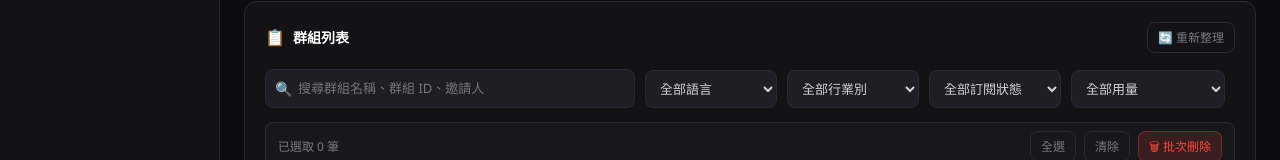
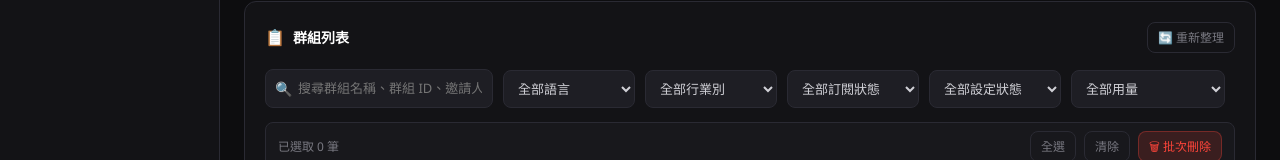
Before and after one commit to chung38/line-bot-project, a website: page public/groups.html in a window 1280 px wide. Shown: the part 488-648 px from the top of the page. Drawn offline with Linux system fonts and the light colour scheme; no server answers; sample sign-in values are in the browser's storage.

Commit message:
Add files via upload

```diff
--- a/public/groups.html
+++ b/public/groups.html
@@ -53,6 +53,14 @@
     <option value="INACTIVE">未啟用</option>
   </select>
 
+  <select id="setupFilter" class="field filter-select">
+    <option value="">全部設定狀態</option>
+    <option value="__PENDING__">尚未完成設定</option>
+    <option value="JOINED">未設定</option>
+    <option value="NO_LANGUAGE">缺語言</option>
+    <option value="READY">運作中</option>
+  </select>
+
   <select id="usageFilter" class="field filter-select">
     <option value="">全部用量</option>
     <option value="UNLIMITED">無限制</option>
```
